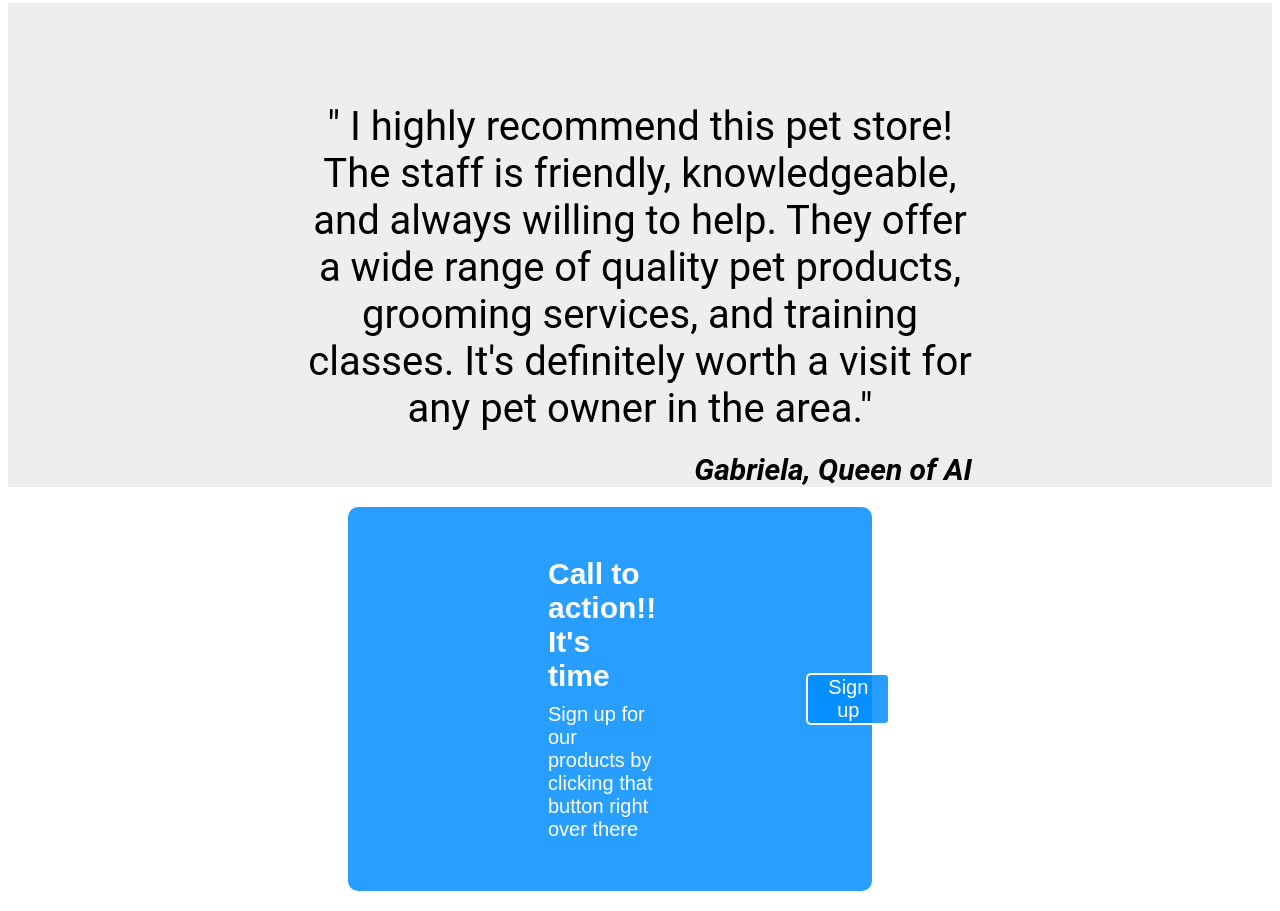
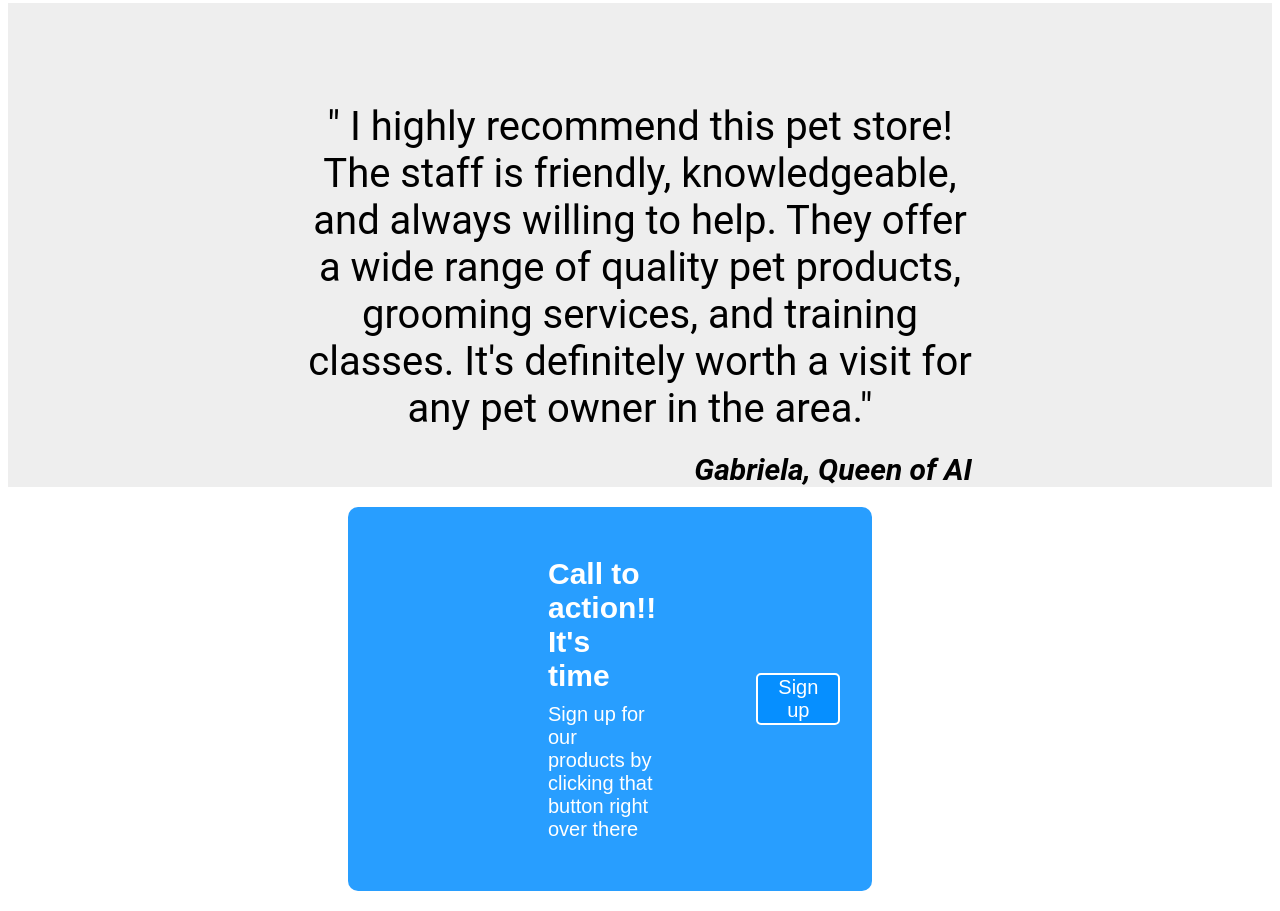
Before and after one commit to SaractPereira/Odin-LandingPage, a plain HTML site: page index.html in a window 1280 px wide. Shown: the part 1057-1968 px from the top of the page. Drawn offline with Linux system fonts and the light colour scheme.

Commit message:
Sign up button change

```diff
--- a/style.css
+++ b/style.css
@@ -243,5 +243,6 @@
     padding-left: 20px;
     padding-right: 20px;
     border-style:solid;
-    margin-left: 150px;
+    margin-left: 100px;
+    margin-right: 150px;
     }
```
